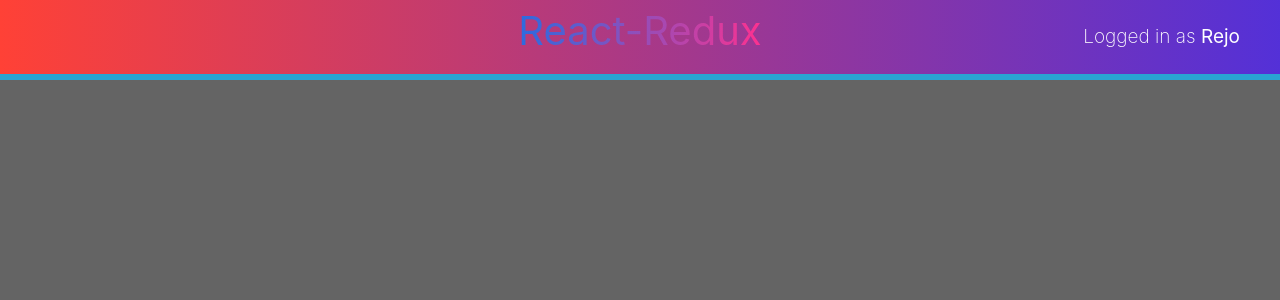
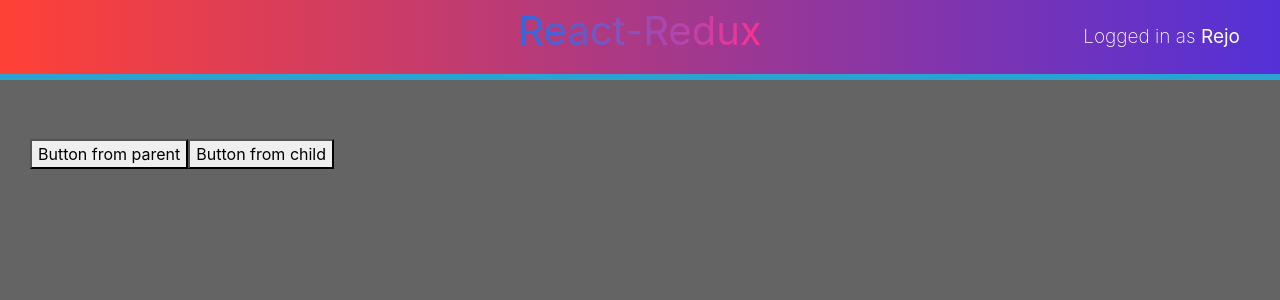
Before and after one commit to Rejo12/react-redux-from-scratch, a React app: page /useImperativeHandle in a window 1280 px wide. Shown: the top 300 px of the page. Built offline with nearby package versions, Linux system fonts and the light colour scheme.

Commit message:
useImperativeHandle Hook example

```diff
--- /dev/null
+++ b/src/components/Hooks/Button.js
@@ -0,0 +1,31 @@
+import React,{useImperativeHandle,forwardRef,useState} from 'react';
+
+const Button =forwardRef((props,ref)=>{
+
+    const [toggle,setToggle] = useState(false);
+
+    console.log("ref",ref)
+
+    useImperativeHandle(ref,()=>({
+        alterToggle(){
+            setToggle(!toggle)
+        },
+        testvalue:"fghjk"
+    })
+    )
+    return(
+        <>
+        <button
+        // onClick={e=>{setToggle(!toggle)}}
+        >
+            Button from child
+        </button>
+        <br/>
+        {toggle &&(
+            "Toggle is true"
+        )}
+        </>
+    )
+})
+
+export default Button;
--- /dev/null
+++ b/src/components/Hooks/UseImperativeHandleEffect.js
@@ -0,0 +1,17 @@
+import React,{useRef} from 'react';
+import Button from './Button';
+
+const ImperativeHandleHook =()=>{
+    const buttonRef = useRef(null);
+
+    return(
+        <div>
+        <button
+         onClick={()=>{buttonRef.current.alterToggle()}}
+         >Button from parent</button>
+        <Button ref={buttonRef}/>
+        </div>
+    )
+}
+
+export default ImperativeHandleHook;
--- a/src/components/Index.js
+++ b/src/components/Index.js
@@ -52,7 +52,10 @@ const Index=({history})=>{
                          <a className="hoverClass" onClick={e=>changeRoute('/useRef')}> UseRef </a>
                          </li>
                          <li>
-                         <a className="hoverClass" onClick={e=>changeRoute('/useLayoutEffect')}> useLayoutEffect </a>
+                         <a className="hoverClass" onClick={e=>changeRoute('/useLayoutEffect')}> UseLayoutEffect </a>
+                         </li>
+                         <li>
+                         <a className="hoverClass" onClick={e=>changeRoute('/useImperativeHandle')}> UseImperativeHandle </a>
                          </li>
                         </ul>
                     </li>
--- a/src/index.js
+++ b/src/index.js
@@ -17,6 +17,7 @@ import ReducerHook from './components/Hooks/UseReducer';
 import EffectHook from './components/Hooks/UseEffect';
 import RefHook from './components/Hooks/UseRef';
 import LayoutEffectHook from './components/Hooks/UseLayoutEffect';
+import ImperativeHandleHook from './components/Hooks/UseImperativeHandleEffect';
 
 // const CustomHooks = lazy(()=>import('./components/CustomHooks'))
 // const DragNDrop = lazy(()=>import('./components/GamesContainer'))
@@ -42,6 +43,7 @@ ReactDOM.render(
           <Route path="/useEffect" component={EffectHook} />
           <Route path="/useRef" component={RefHook} />
           <Route path="/useLayoutEffect" component={LayoutEffectHook} />
+          <Route path="/useImperativeHandle" component={ImperativeHandleHook} />
           {/* </Suspense> */}
           </Switch>
           </div>
```
